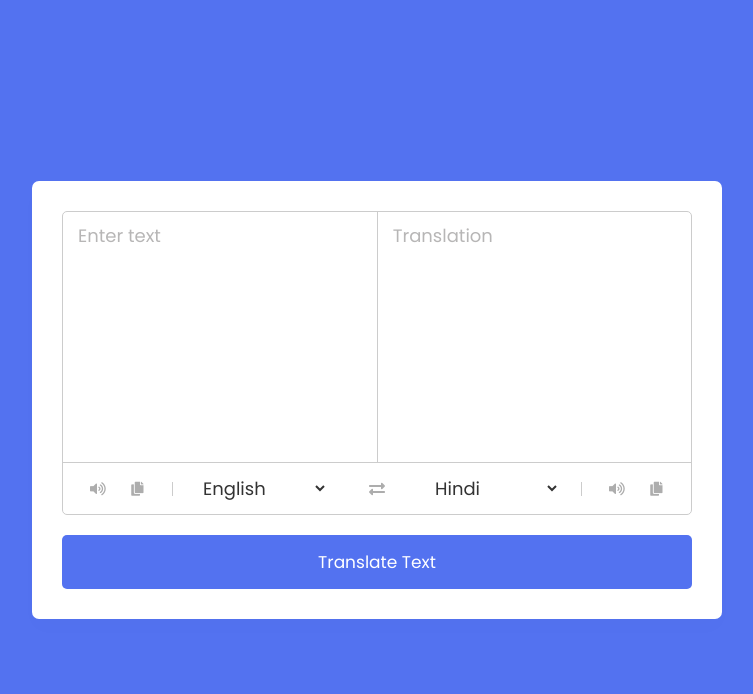
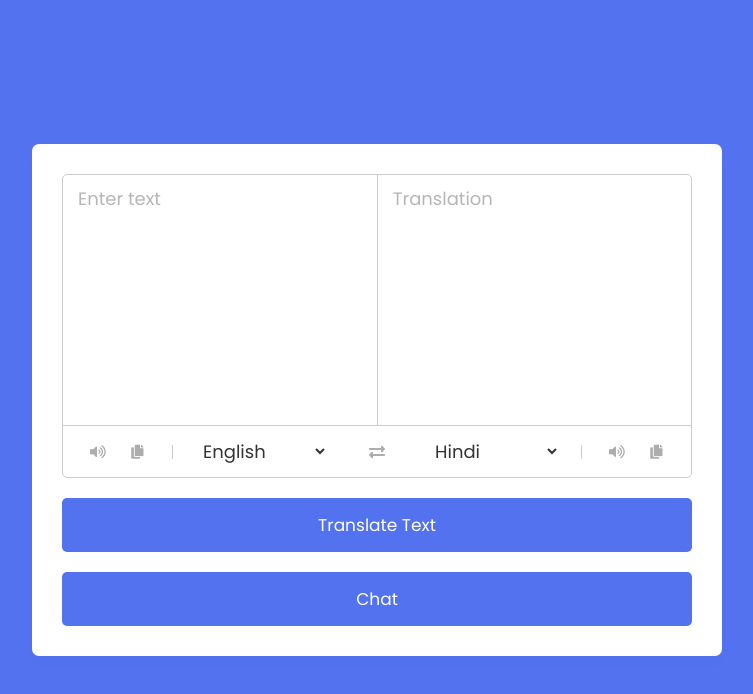
Before and after one commit to saravana-1042/Language-Translator, a plain HTML site: page index.html in a window 1280 px wide. Shown: the whole page, without its empty margins (263-1016 px from the left). Drawn offline with Linux system fonts and the light colour scheme.

Commit message:
Update index.html

```diff
--- a/index.html
+++ b/index.html
@@ -35,6 +35,7 @@
         </ul>
       </div>
       <button>Translate Text</button>
+      <button>Chat</button>
     </div>
 
     <script src="countries.js"></script>
```
